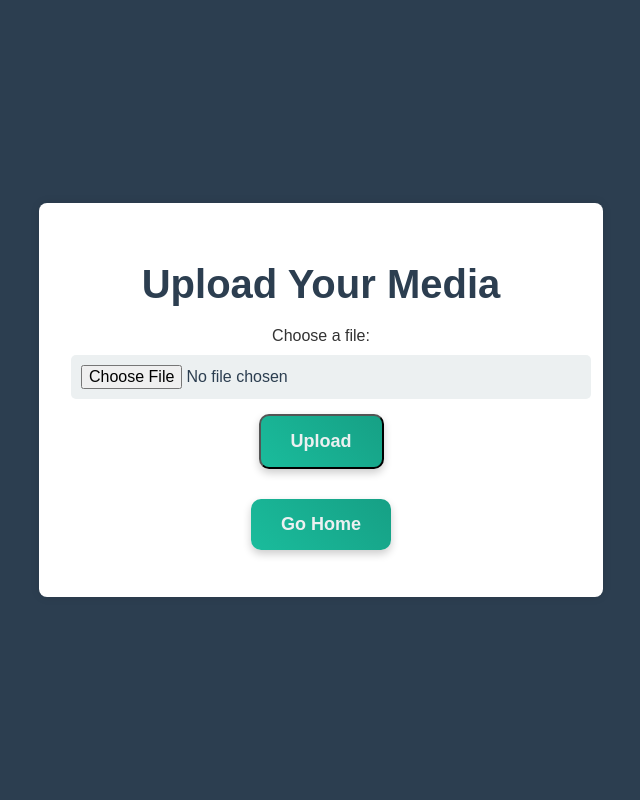
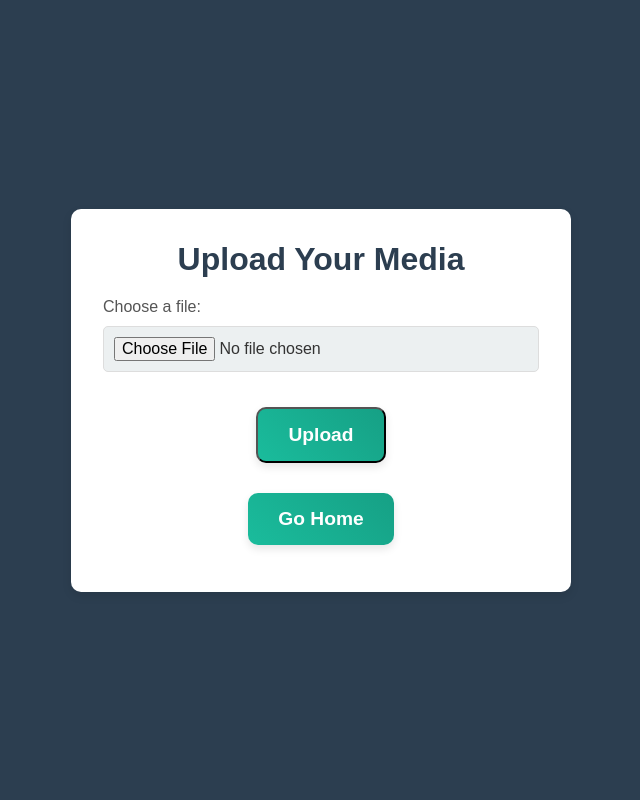
Before and after one commit to Rapter001/hudeye, a Flask app: page /upload in a window 1280 px wide. Shown: the whole page, without its empty margins (319-959 px from the left). Run offline with Flask 3, Linux system fonts and the light colour scheme; data that the repository does not hold is empty.

Commit message:
made home button bigger and fixed some css

```diff
--- a/main.py
+++ b/main.py
@@ -9,13 +9,13 @@ from werkzeug.exceptions import RequestEntityTooLarge
 from flask import Flask, render_template, request, redirect, url_for, send_from_directory, flash
 
 app = Flask(__name__)
-app.config['UPLOAD_FOLDER'] = os.path.join(os.path.dirname(__file__), 'uploads')
-app.config['MAX_CONTENT_LENGTH'] = 50 * 1024 * 1024
-app.config['ALLOWED_EXTENSIONS'] = {'png', 'jpg', 'svg', 'gif', 'mp4', 'webp', 'ogg', 'webm', 'bmp'}
+app.config["UPLOAD_FOLDER"] = os.path.join(os.path.dirname(__file__), "uploads")
+app.config["MAX_CONTENT_LENGTH"] = 50 * 1024 * 1024
+app.config["ALLOWED_EXTENSIONS"] = {"png", "jpg", "svg", "gif", "mp4", "webp", "ogg", "webm", "bmp"}
 app.secret_key = "#U*P5g@x1SwvqP"
 
-if not os.path.exists(app.config['UPLOAD_FOLDER']):
-    os.makedirs(app.config['UPLOAD_FOLDER'])
+if not os.path.exists(app.config["UPLOAD_FOLDER"]):
+    os.makedirs(app.config["UPLOAD_FOLDER"])
 
 def allowed_file(filename):
     """
@@ -23,7 +23,7 @@ def allowed_file(filename):
     :param filename: Name of the file to check.
     :return: True if the file extension is allowed, False otherwise.
     """
-    return '.' in filename and filename.rsplit('.', 1)[1].lower() in app.config['ALLOWED_EXTENSIONS']
+    return "." in filename and filename.rsplit(".", 1)[1].lower() in app.config["ALLOWED_EXTENSIONS"]
 
 @app.errorhandler(RequestEntityTooLarge)
 def handle_file_size_error(error):
@@ -32,19 +32,19 @@ def handle_file_size_error(error):
     :param error: The error object.
     :return: Redirect to the upload page with an error message.
     """
-    flash('File is too large. Maximum size allowed is 10 MB.', 'error')
-    return redirect(url_for('upload'))
+    flash("File is too large. Maximum size allowed is 10 MB.", "error")
+    return redirect(url_for("upload"))
 
-@app.route('/')
+@app.route("/")
 def home():
     """
     Render the home page and list uploaded files.
     :return: The home.html template with the list of files.
     """
-    files = os.listdir(app.config['UPLOAD_FOLDER'])
-    return render_template('home.html', files=files)
+    files = os.listdir(app.config["UPLOAD_FOLDER"])
+    return render_template("home.html", files=files)
 
-@app.route('/get_files')
+@app.route("/get_files")
 def get_files():
     try:
         files = []
@@ -53,69 +53,69 @@ def get_files():
             # Ensure that only files (not directories) are included
             if os.path.isfile(file_path):
                 files.append(filename)  # Add the file name to the list
-        return jsonify({'files': files})
+        return jsonify({"files": files})
     except Exception as e:
-        # Handle any errors (e.g., folder doesn't exist)
-        return jsonify({'error': str(e)}), 500
+        # Handle any errors (e.g., folder doesn"t exist)
+        return jsonify({"error": str(e)}), 500
 
 
-@app.route('/upload', methods=['GET', 'POST'])
+@app.route("/upload", methods=["GET", "POST"])
 def upload():
     """
     Handle file upload.
     If the request method is POST, save the uploaded file if it is allowed.
     :return: The upload.html template.
     """
-    if request.method == 'POST':
-        file = request.files.get('file')
+    if request.method == "POST":
+        file = request.files.get("file")
         if file and file.filename:
             if allowed_file(file.filename):
                 filename = secure_filename(file.filename)
                 try:
-                    file.save(os.path.join(app.config['UPLOAD_FOLDER'], filename))
-                    flash('File uploaded successfully!', 'success')
+                    file.save(os.path.join(app.config["UPLOAD_FOLDER"], filename))
+                    flash("File uploaded successfully!", "success")
                 except Exception as e:
-                    flash('Error uploading file. Please try again.', 'error')
+                    flash("Error uploading file. Please try again.", "error")
             else:
-                flash('File type not allowed. Please upload a file of allowed type.', 'error')
+                flash("File type not allowed. Please upload a file of allowed type.", "error")
         else:
-            flash('No file selected. Please choose a file to upload.', 'error')
-    return render_template('upload.html')
+            flash("No file selected. Please choose a file to upload.", "error")
+    return render_template("upload.html")
 
-@app.route('/view')
+@app.route("/view")
 def view_files():
     """
     View the list of uploaded files.
     :return: The view.html template with the list of files.
     """
-    files = os.listdir(app.config['UPLOAD_FOLDER'])
-    return render_template('view.html', files=files, upload_folder='uploads')
+    files = os.listdir(app.config["UPLOAD_FOLDER"])
+    return render_template("view.html", files=files, upload_folder="uploads")
 
-@app.route('/uploads/<filename>')
+@app.route("/uploads/<filename>")
 def uploaded_file(filename):
     """
     Serve an uploaded file.
     :param filename: Name of the file to serve.
     :return: The file from the upload directory.
     """
-    return send_from_directory(app.config['UPLOAD_FOLDER'], filename)
+    return send_from_directory(app.config["UPLOAD_FOLDER"], filename)
 
-@app.route('/view/<filename>')
+@app.route("/view/<filename>")
 def view_file(filename):
     """
     Serve a file for viewing.
     :param filename: Name of the file to view.
     :return: The file from the upload directory.
     """
-    return send_from_directory(app.config['UPLOAD_FOLDER'], filename)
+    return send_from_directory(app.config["UPLOAD_FOLDER"], filename)
 
-@app.route('/sent')
+@app.route("/sent")
 def sent():
     """
     Render the sent confirmation page.
     :return: The sent.html template.
     """
-    return render_template('sent.html')
+    return render_template("sent.html")
 
-if __name__ == '__main__':
-    app.run(host="0.0.0.0", port="5000", debug=False, threaded=True)
+if __name__ == "__main__":
+    app.run(host="0.0.0.0", port="5000", debug=True, threaded=True)
--- a/static/css/upload.css
+++ b/static/css/upload.css
@@ -1,3 +1,41 @@
+/* Global reset and styling */
+* {
+    margin: 0;
+    padding: 0;
+    box-sizing: border-box;
+}
+body {
+    font-family: 'Arial', sans-serif;
+    background-color: #2c3e50;
+    color: #333;
+    display: flex;
+    justify-content: center;
+    align-items: center;
+    height: 100vh;
+    margin: 0;
+}
+
+/* Container for the form */
+.container {
+    background-color: #fff;
+    padding: 2rem;
+    border-radius: 10px;
+    box-shadow: 0 4px 10px rgba(0, 0, 0, 0.1);
+    width: 100%;
+    max-width: 500px;
+    text-align: center;
+    overflow: hidden;
+}
+
+/* Title */
+h1 {
+    font-size: 2rem;
+    margin-bottom: 20px;
+    color: #2c3e50;
+    font-weight: 600;
+}
+
+/* Flash messages */
 .flash-messages {
     margin-bottom: 1rem;
 }
@@ -5,6 +43,7 @@
     padding: 1rem;
     border-radius: 4px;
     margin-bottom: 1rem;
+    font-size: 1rem;
 }
 .flash-message.success {
     background-color: #d4edda;
@@ -16,56 +55,76 @@
     color: #721c24;
     border: 1px solid #f5c6cb;
 }
-body {
-    font-family: Arial, sans-serif;
-    background-color: #2c3e50;
-    color: #333;
-    display: flex;
-    justify-content: center;
-    align-items: center;
-    height: 100vh;
-    margin: 0;
+
+/* Form styling */
+.form-group {
+    margin-bottom: 20px;
+    text-align: left;
 }
-.container {
-    background-color: #fff;
-    padding: 2rem;
-    border-radius: 8px;
-    box-shadow: 0 0 10px rgba(0, 0, 0, 0.1);
-    width: 90%;
-    max-width: 500px;
-    text-align: center;
-}
-h1 {
-    font-size: 2.5rem;
-    margin-bottom: 20px;
-    color: #2c3e50;
+.form-group label {
+    font-size: 1rem;
+    color: #555;
 }
 .form-group input[type="file"] {
     margin-top: 10px;
     font-size: 16px;
-    color: #2c3e50;
-    background: #ecf0f1;
-    border: none;
+    color: #333;
+    background-color: #ecf0f1;
+    border: 1px solid #ddd;
     padding: 10px;
     border-radius: 5px;
     width: 100%;
 }
+
+/* Buttons */
 button.btn-submit, a.btn-home {
     display: inline-block;
-    margin: 15px 10px;
+    margin: 15px 0;
     padding: 15px 30px;
-    font-size: 18px;
+    font-size: 1.2rem;
     font-weight: bold;
-    color: #ecf0f1;
+    color: #fff;
     text-decoration: none;
     border-radius: 10px;
     background: linear-gradient(45deg, #1abc9c, #16a085);
-    box-shadow: 0 4px 8px rgba(0, 0, 0, 0.2);
+    box-shadow: 0 4px 8px rgba(0, 0, 0, 0.1);
     transition: all 0.3s ease;
     text-align: center;
 }
 button.btn-submit:hover, a.btn-home:hover {
     background: linear-gradient(45deg, #16a085, #1abc9c);
     transform: translateY(-5px);
-    box-shadow: 0 6px 12px rgba(0, 0, 0, 0.4);
+    box-shadow: 0 4px 8px rgba(0, 0, 0, 0.1);
 }
+
+/* Mobile responsive styles */
+@media (max-width: 768px) {
+    .container {
+        padding: 1.5rem;
+        width: 90%;
+    }
+    h1 {
+        font-size: 1.8rem;
+    }
+    button.btn-submit, a.btn-home {
+        width: 100%;
+        font-size: 1rem;
+        padding: 12px 20px;
+    }
+}
+
+/* Additional visual improvements */
+.container {
+    animation: fadeIn 0.5s ease-in-out;
+}
+
+@keyframes fadeIn {
+    0% {
+        opacity: 0;
+        transform: translateY(20px);
+    }
+    100% {
+        opacity: 1;
+        transform: translateY(0);
+    }
+}
```
Also changed, not shown: static/css/sent.css (deleted, +0 -39 lines), static/css/view.css (+8 -9 lines).
